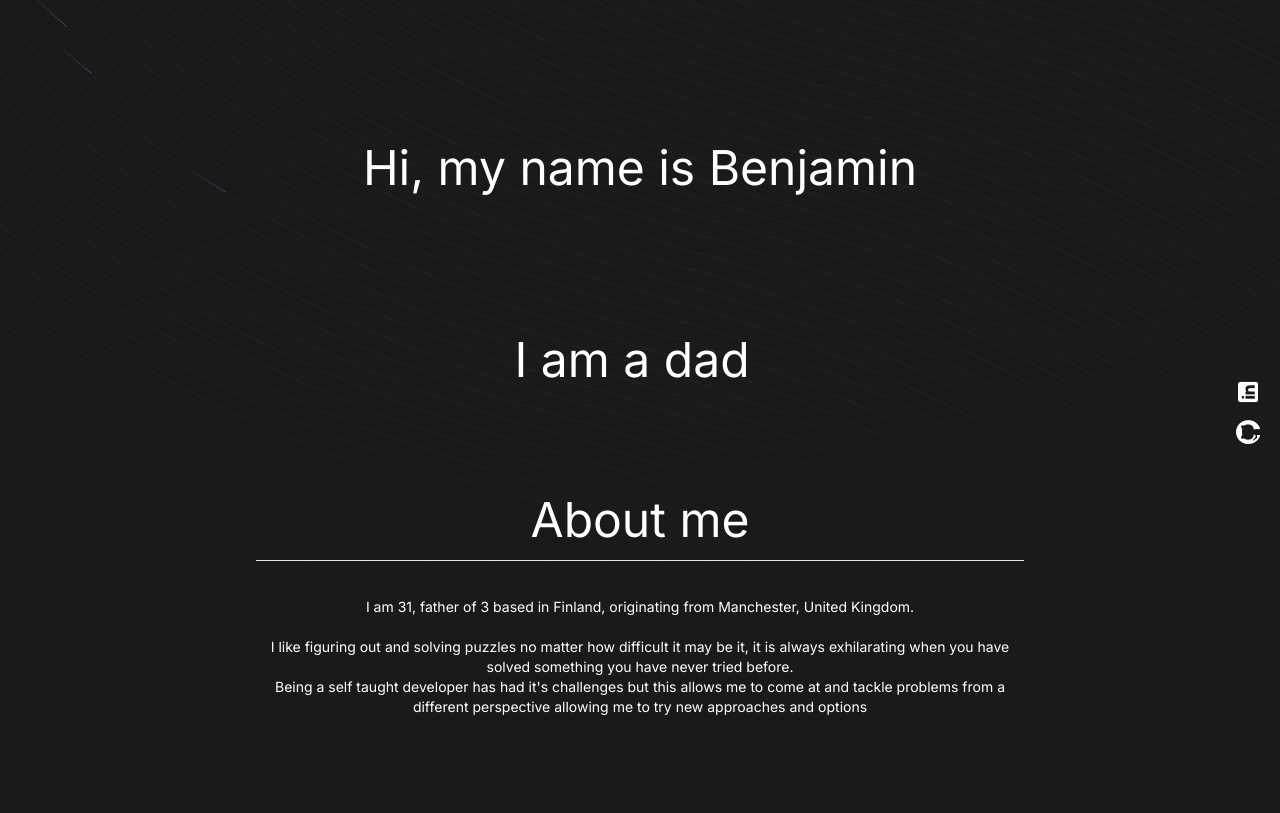
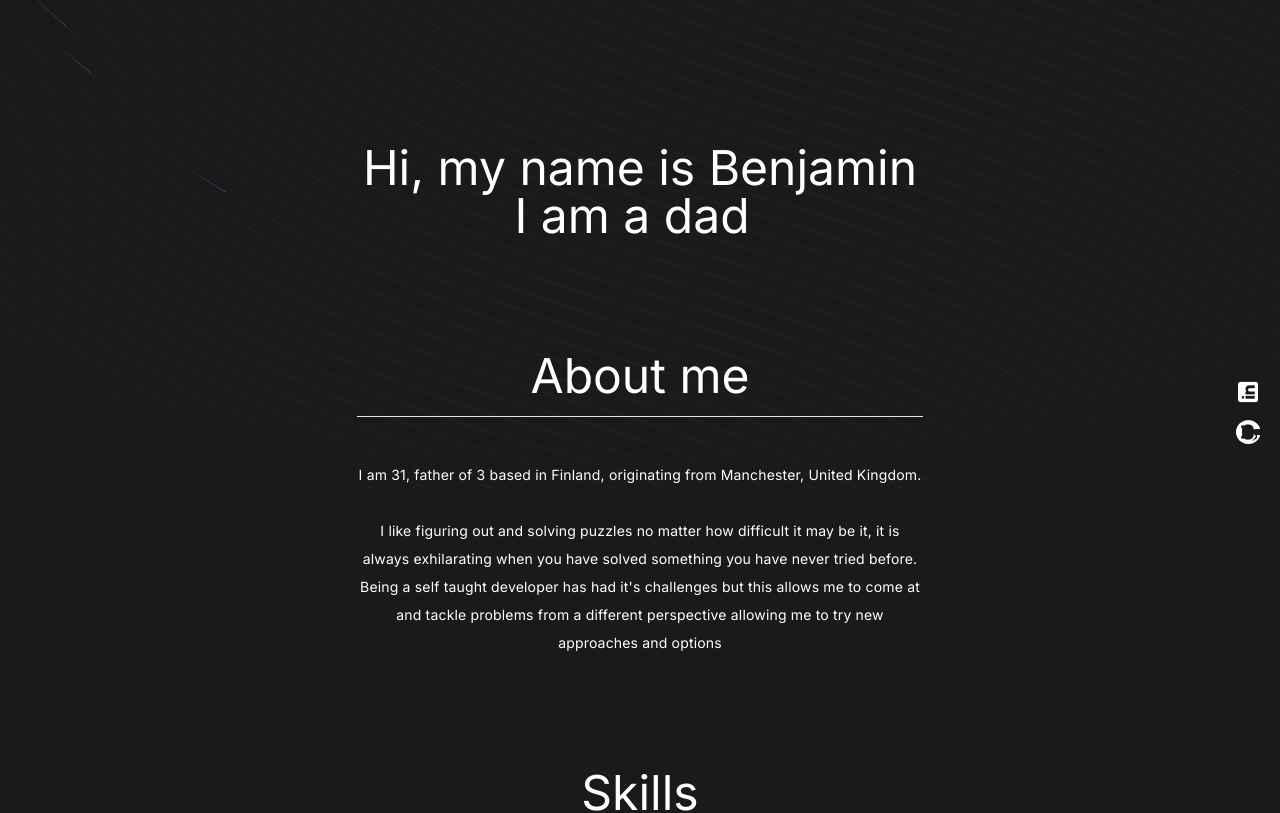
Before and after one commit to itsYaraso/portfolio, a Next.js app: page / in a window 1280 px wide. Shown: the top 813 px of the page. Built offline with nearby package versions, Linux system fonts and the light colour scheme.

Commit message:
spacing adjustment

```diff
--- a/src/app/sections/aboutme.tsx
+++ b/src/app/sections/aboutme.tsx
@@ -2,10 +2,10 @@ export default function aboutMeSection() {
 
   return (
     <section>
-      <p className="text-5xl mb-4 text-center">About me</p>
+      <h2 className="text-5xl mb-4 text-center">About me</h2>
       <hr className="mx-auto pb-4"></hr>
 
-      <p className="text-sm text-center break-normal text-balance z-0">
+      <p className="text-sm text-center break-normal text-balance z-0 leading-7 max-w-[64ch] tracking-tightest">
         <br></br>
         I am 31, father of 3 based in Finland, originating from Manchester, United Kingdom.
         <br></br>
--- a/src/app/sections/naming.tsx
+++ b/src/app/sections/naming.tsx
@@ -4,10 +4,10 @@ export default function namingSection() {
     return (
         <div>
             <div>
-                <p className="text-5xl text-center ">Hi, my name is Benjamin</p>
+                <h1 className="text-5xl text-center ">Hi, my name is Benjamin</h1>
             </div>
 
-            <div className="text-center md:pt-36 text-xl sm:text-5xl  text-nowrap">
+            <div className="text-center  text-xl sm:text-5xl  text-nowrap">
                 <TypeAnimation
                     sequence={[
                         "I am a developer",
--- a/tailwind.config.ts
+++ b/tailwind.config.ts
@@ -13,6 +13,9 @@ const config = {
 	],
   prefix: "",
   theme: {
+    letterSpacing: {
+      tightest: ".0125em",
+    },
     container: {
       center: true,
       padding: "2rem",
```
